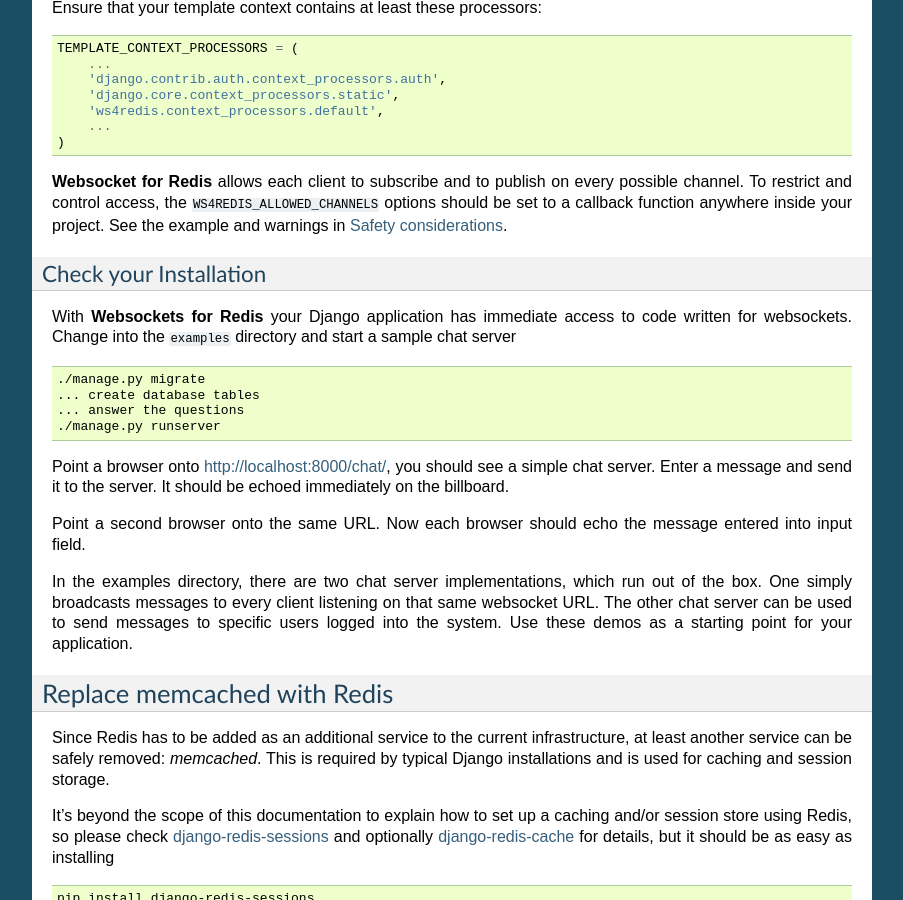
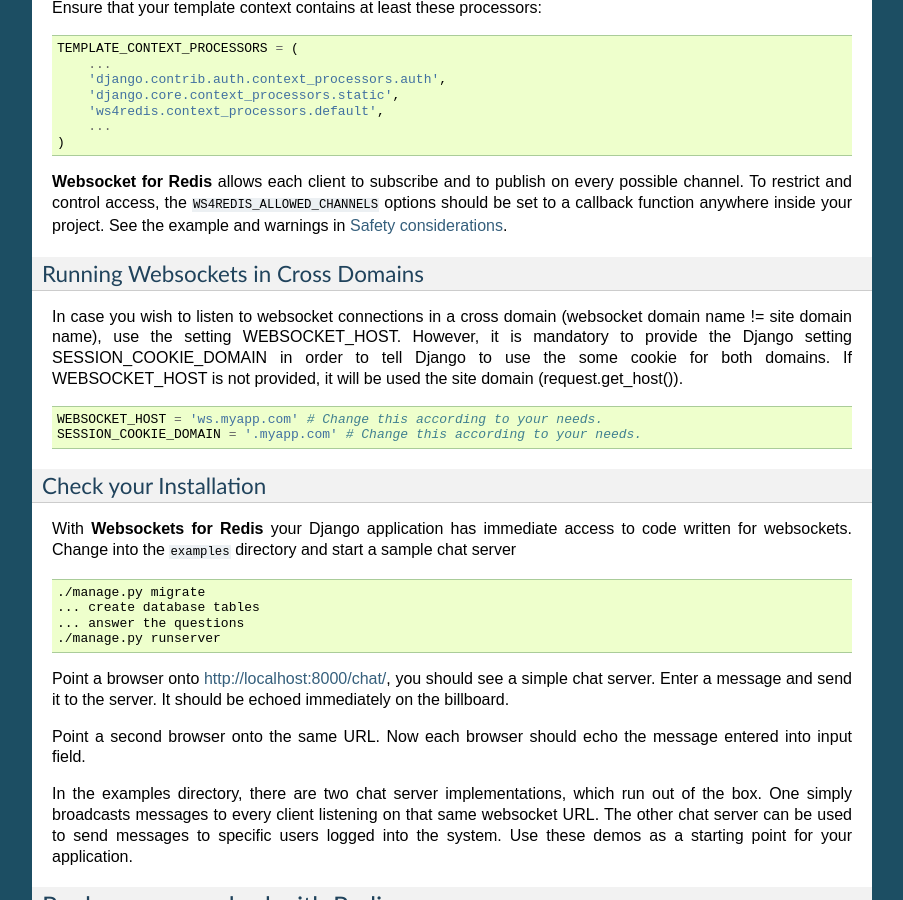
Before and after one commit to jrief/django-websocket-redis, a Sphinx documentation site: the page built from docs/installation.rst, in a window 1280 px wide and 900 px high, scrolled down 1949 px. Shown: the whole window, without its empty margins (198-1101 px from the left). Built offline with Sphinx 7.4.7, drawn with Linux system fonts in a browser that asks for light colours; some of the changed text lies outside the part shown.

Commit message:
Adding WEBSOCKET_HOST to settings.
The setting WEBSOCKET_HOST enables using Websockets in cross domains. This is, the websocket domain (e.g. ws.myapp.com) is different from the site domain (e.g. www.myapp.com). However, it is mandatory to provide the Django setting SESSION_COOKIE_DOMAIN (e.g. SESSION_COOKIE_DOMAIN = '.myapp.com').

```diff
--- a/docs/installation.rst
+++ b/docs/installation.rst
@@ -142,6 +142,15 @@
 be set to a callback function anywhere inside your project. See the example and warnings in
 :ref:`SafetyConsiderations`.
 
+Running Websockets in Cross Domains
+-----------------------------------
+In case you wish to listen to websocket connections in a cross domain (websocket domain name != site domain name), use the setting WEBSOCKET_HOST. However, it is mandatory to provide the Django setting SESSION_COOKIE_DOMAIN in order to tell Django to use the some cookie for both domains. If WEBSOCKET_HOST is not provided, it will be used the site domain (request.get_host()).
+
+.. code-block:: python
+
+	WEBSOCKET_HOST = 'ws.myapp.com' # Change this according to your needs.
+	SESSION_COOKIE_DOMAIN = '.myapp.com' # Change this according to your needs.
+
 Check your Installation
 -----------------------
 With **Websockets for Redis** your Django application has immediate access to code written for
```
